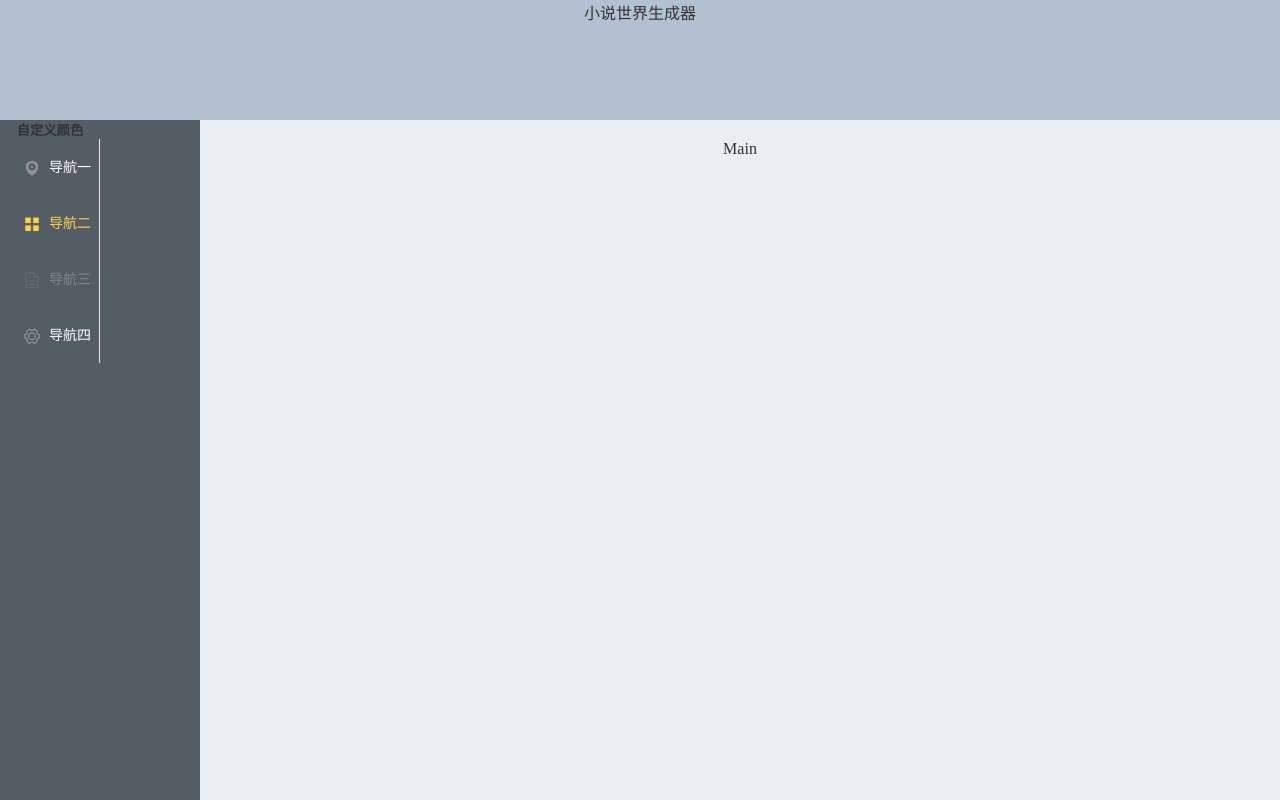
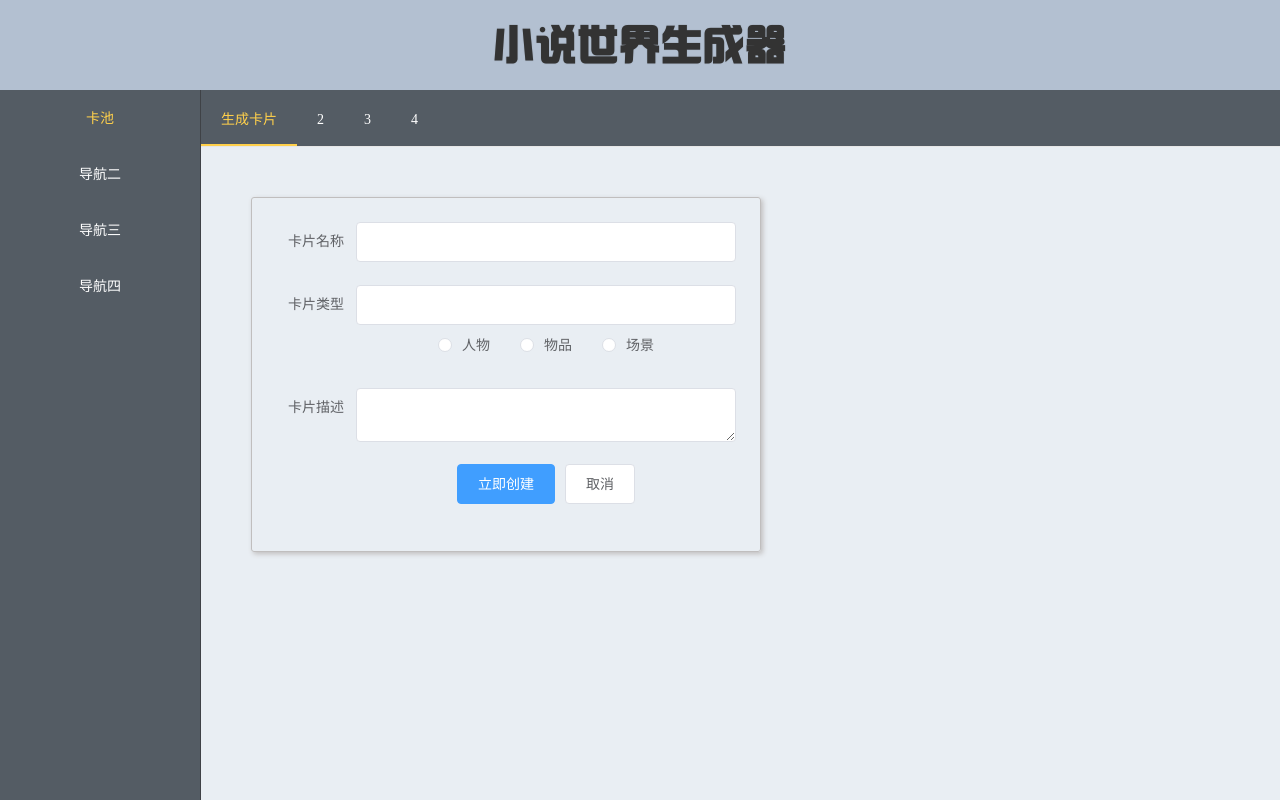
Before and after one commit to 1135065316/novelSetter, a Vue app: page / in a window 1280 px wide. Built offline with nearby package versions, Linux system fonts and the light colour scheme.

Commit message:
完成了卡片基本样式的开发

```diff
--- a/src/App.vue
+++ b/src/App.vue
@@ -18,4 +18,9 @@ export default {
     padding: 0;
   }
   html,body,#app{height:100%;}
+  @font-face
+  {
+  font-family: hanzi01;
+  src: url('./assets/fonts/hanzi01.ttf');
+  }
 </style>
--- /dev/null
+++ b/src/components/mainBox/cardPool.vue
@@ -0,0 +1,105 @@
+<template>
+	<div>
+		<el-menu
+			default-active="1"
+			class="el-menu-demo"
+			mode="horizontal"
+			@select="handleSelect"
+			background-color="#545c64"
+			text-color="#fff"
+			active-text-color="#ffd04b"
+			style="height:56px;">
+			<el-menu-item index="1" class="topTab">生成卡片</el-menu-item>
+			<el-menu-item index="2" class="topTab">2</el-menu-item>
+			<el-menu-item index="3" class="topTab">3</el-menu-item>
+			<el-menu-item index="4" class="topTab">4</el-menu-item>
+
+		</el-menu>
+
+		<div class="cardBox" v-if="activeTab == 1">
+			<el-form ref="form" :model="form" label-width="80px">
+				<el-form-item label="卡片名称">
+					<el-input v-model="form.name"></el-input>
+				</el-form-item>
+				<el-form-item label="卡片类型">
+					<el-input v-model="form.type"></el-input>
+					<el-radio-group v-model="form.type">
+						<el-radio :label="item" v-for="(item,index) in cardType" :key='index'></el-radio>
+					</el-radio-group>
+				</el-form-item>
+				<el-form-item label="卡片描述">
+					<el-input type="textarea" v-model="form.desc"></el-input>
+				</el-form-item>
+				<el-form-item>
+					<el-button type="primary" @click="onSubmit">立即创建</el-button>
+					<el-button>取消</el-button>
+				</el-form-item>
+			</el-form>
+		</div>
+
+	</div>
+</template>
+
+<script>
+	export default {
+		data() {
+			return {
+				form: {
+          name: '',
+          type: '',
+          desc: ''
+				},
+				cardType: ['人物','物品','场景'],
+				activeTab: 1,
+			}
+		},
+		methods: {
+			handleSelect(index) {
+				this.activeTab = index
+			},
+			// 提交卡片
+			onSubmit(data) {
+				// 输入校验
+				if(!this.inputCheck()) {
+					return
+				}
+				console.log(this.form)
+			},
+			// 输入校验
+			inputCheck() {
+				// 名称不能为空
+				if(this.form.name == '') {
+					this.$message({
+						message: '名称不能为空',
+						type: 'warning'
+					});
+					return false
+				}
+				// 类型不能为空
+				if(this.form.type == '') {
+					this.$message({
+						message: '类型不能为空',
+						type: 'warning'
+					});
+					return false
+				}
+
+				return true
+			}
+		},
+	}
+</script>
+
+<style lang="scss">
+	.topTab {
+		height: 56px !important;
+	}
+	.cardBox {
+		border: 1px solid #c0bebe;
+		border-radius: 3px;
+		padding: 24px;
+		width: 460px;
+		margin: 50px;
+		box-shadow: 2px 2px 5px #c0bebe;
+	}
+</style>
--- a/src/views/index.vue
+++ b/src/views/index.vue
@@ -1,76 +1,60 @@
 <template>
   <div class="container">
 		<el-container>
-			<el-header>小说世界生成器</el-header>
+			<el-header>
+				<h1 class="title">小说世界生成器</h1>
+			</el-header>
 			<el-container>
-				<el-aside width="200px">
+				<el-aside width="201px">
 					<el-col :span="12">
-						<h5>自定义颜色</h5>
 						<el-menu
-							default-active="2"
+							default-active="1"
 							class="el-menu-vertical-demo"
-							@open="handleOpen"
-							@close="handleClose"
+							@select='select'
 							background-color="#545c64"
 							text-color="#fff"
-							active-text-color="#ffd04b">
-							<el-submenu index="1">
-								<template slot="title">
-									<i class="el-icon-location"></i>
-									<span>导航一</span>
-								</template>
-								<el-menu-item-group>
-									<template slot="title">分组一</template>
-									<el-menu-item index="1-1">选项1</el-menu-item>
-									<el-menu-item index="1-2">选项2</el-menu-item>
-								</el-menu-item-group>
-								<el-menu-item-group title="分组2">
-									<el-menu-item index="1-3">选项3</el-menu-item>
-								</el-menu-item-group>
-								<el-submenu index="1-4">
-									<template slot="title">选项4</template>
-									<el-menu-item index="1-4-1">选项1</el-menu-item>
-								</el-submenu>
-							</el-submenu>
+							active-text-color="#ffd04b" style="width:200px;">
+							<el-menu-item index="1">
+								<span slot="title">卡池</span>
+							</el-menu-item>
 							<el-menu-item index="2">
-								<i class="el-icon-menu"></i>
 								<span slot="title">导航二</span>
 							</el-menu-item>
-							<el-menu-item index="3" disabled>
-								<i class="el-icon-document"></i>
+							<el-menu-item index="3">
 								<span slot="title">导航三</span>
 							</el-menu-item>
 							<el-menu-item index="4">
-								<i class="el-icon-setting"></i>
 								<span slot="title">导航四</span>
 							</el-menu-item>
 						</el-menu>
 					</el-col>
 				</el-aside>
-				<el-main>Main</el-main>
+				<el-main>
+					<card-pool v-if="currentMainPage==1"></card-pool>
+				</el-main>
 			</el-container>
 	</el-container>
 	</div>
 </template>
 
 <script>
+import cardPool from '@/components/mainBox/cardPool.vue'
 export default {
 	name: 'index',
   data() {
 		return {
-
+			currentMainPage: 1,
 		}
 	},
+	components: {
+		cardPool
+	},
 	beforeCreate() {
-		console.log(1)
 	},
 	methods: {
-		handleOpen(key, keyPath) {
-			console.log(key, keyPath);
+		select(index) {
+			this.currentMainPage = index
 		},
-		handleClose(key, keyPath) {
-			console.log(key, keyPath);
-		}
 	},
 }
 </script>
@@ -85,20 +69,30 @@ export default {
 			background-color: #B3C0D1;
 			color: #333;
 			text-align: center;
-		height: 120px !important;
+			height: 90px !important;
+			text-align: center;
+			line-height: 90px;
+			.title {
+				font-size: 40px;
+				font-family: hanzi01;
+				letter-spacing: 2px;
+				text-shadow: 0px 0px 1px rgba(51,51,51,0.3);
+			}
 		}
 
 		.el-aside {
-    // background-color: #D3DCE6;
 			background-color: #545c64;
 			color: #333;
 			text-align: center;
+			border-right: 1px solid #3f4246;
+			overflow-x:hidden;
 		}
 
 		.el-main {
 			background-color: #E9EEF3;
 			color: #333;
 			text-align: center;
+			padding: 0;
 		}
 	}
 </style>
```
Also changed, not shown: src/assets/fonts/hanzi01.ttf (added), src/assets/logo.png. Lines whose indentation alone changed are shown as unchanged.
